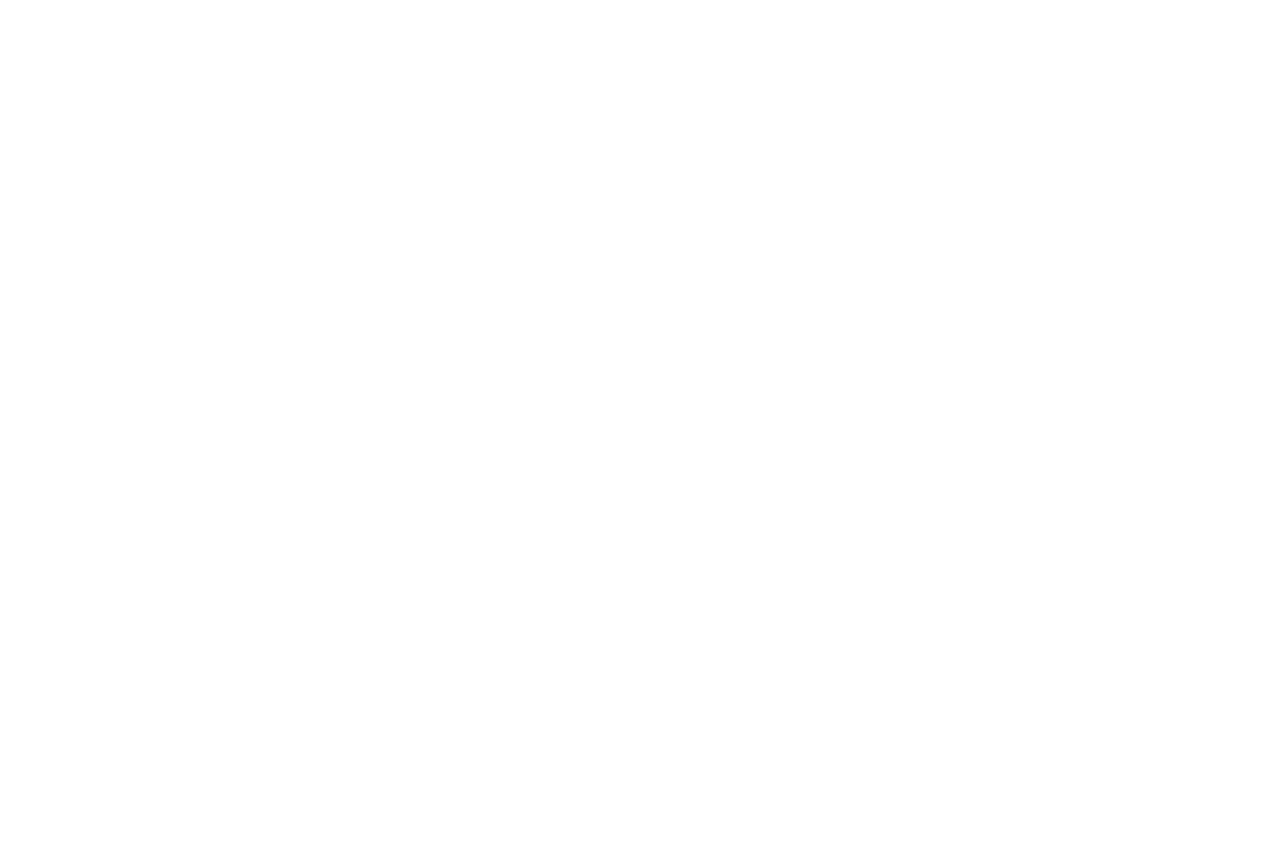
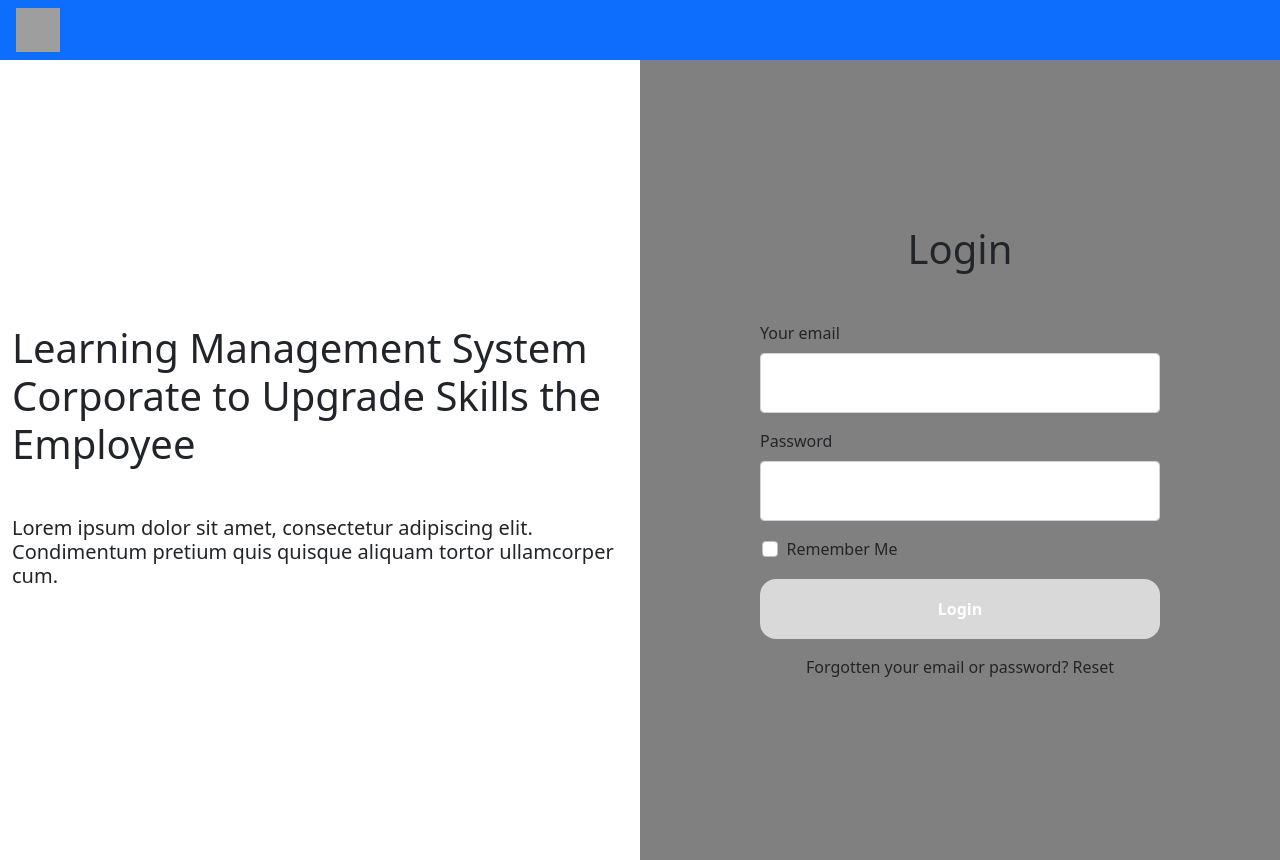
Before and after one commit to capstone-kelompok-4/FE-React, a React (Create React App) app: page /login in a window 1280 px wide. Before the commit this address had no page. Before the commit the page ends 800 px from the top, so only its background shows below. Built offline with nearby package versions, Linux system fonts and the light colour scheme; grey boxes are pictures that could not be loaded.

Commit message:
add login page

```diff
--- a/src/App.js
+++ b/src/App.js
@@ -1,14 +1,16 @@
-import { Outlet, Route, Routes } from 'react-router-dom';
-import './App.css';
-import Layouts from './Components/Layouts/Layouts';
-import Home from './Pages/Home/Home';
+import { Outlet, Route, Routes } from "react-router-dom";
+import "./App.css";
+import Layouts from "./Components/Layouts/Layouts";
+import Home from "./Pages/Home/Home";
+import Login from "./Pages/Login/Login";
 
 function App() {
   return (
     <>
       <Routes>
-        <Route path="/" element={<AppLayout/>}>
-          <Route path="/" element={<Home/>}/>
+        <Route path="/" element={<AppLayout />}>
+          <Route path="/login" exact element={<Login />} />
+          <Route path="/" exact element={<Home />} />
         </Route>
       </Routes>
     </>
@@ -16,10 +18,10 @@ function App() {
 }
 
 function AppLayout() {
-  return(
+  return (
     <Layouts>
-      <Outlet/>
+      <Outlet />
     </Layouts>
-  )
+  );
 }
 export default App;
--- a/src/Components/Layouts/Layouts.js
+++ b/src/Components/Layouts/Layouts.js
@@ -1,13 +1,14 @@
-import React from 'react'
+import React from "react";
 import Navbar from "../Navigation/Navbar";
 
-function Layouts({children}) {
+function Layouts({ children }) {
+  const isLogin = false;
   return (
     <>
-      <Navbar/>
+      <Navbar isLogin={isLogin} />
       <div>{children}</div>
     </>
-  )
+  );
 }
 
-export default Layouts
+export default Layouts;
--- a/src/Components/Navigation/Navbar.js
+++ b/src/Components/Navigation/Navbar.js
@@ -2,8 +2,7 @@ import React from 'react'
 import { Link } from 'react-router-dom';
 import classes from "./Navbar.module.css";
 
-function Navbar() {
-  const isLogin = false;
+function Navbar({isLogin=false}) {
   return (
     <>
       <nav className="navbar navbar-expand-lg bg-primary" style={{position: "sticky", top: "0", zIndex: "100"}}>
--- /dev/null
+++ b/src/Pages/Login/Login.js
@@ -0,0 +1,111 @@
+import React, { useRef } from "react";
+import { useNavigate } from "react-router-dom";
+
+function Login() {
+  const refUsername = useRef();
+  const refPassword = useRef();
+  const navigate = useNavigate();
+  // const submit = () => {
+  //   userLogin({
+  //     variables : {
+  //       username : refUsername.current.value,
+  //       password : refPassword.current.value
+  //     }
+  //   })
+  // }
+
+  return (
+    <div className="container-fluid">
+      <div className="row">
+        <div className="col">
+          <div
+            className="d-flex flex-column align-items-center justify-content-center"
+            style={{ height: "100vh" }}
+          >
+            <h1 className="mb-5">
+              Learning Management System Corporate to Upgrade Skills the
+              Employee
+            </h1>
+            <h5>
+              Lorem ipsum dolor sit amet, consectetur adipiscing elit.
+              Condimentum pretium quis quisque aliquam tortor ullamcorper cum.{" "}
+            </h5>
+          </div>
+        </div>
+        <div className="col" style={{ backgroundColor: "grey" }}>
+          <div
+            className="d-flex flex-column align-items-center justify-content-center"
+            style={{
+              height: "100vh",
+            }}
+          >
+            <h1 className="mb-5">Login</h1>
+            <div className="d-flex flex-column">
+              <label for="username" class="form-label">
+                Your email
+              </label>
+              <div class="input-group mb-3">
+                <input
+                  type="text"
+                  class="form-control"
+                  id="username"
+                  ref={refUsername}
+                  style={{ width: "400px", height: "60px" }}
+                />
+              </div>
+            </div>
+            <div className="d-flex flex-column mb-3">
+              <label for="username" class="form-label">
+                Password
+              </label>
+              <div class="input-group">
+                <input
+                  type="text"
+                  class="form-control"
+                  id="username"
+                  ref={refPassword}
+                  style={{ width: "400px", height: "60px" }}
+                />
+              </div>
+            </div>
+            <div className="d-flex flex-column mb-3 ">
+              <div class="form-check" style={{ paddingRight: "260px" }}>
+                <input
+                  class="form-check-input"
+                  type="checkbox"
+                  value=""
+                  id="flexCheckDefault"
+                />
+                <label class="form-check-label" for="flexCheckDefault">
+                  Remember Me
+                </label>
+              </div>
+            </div>
+            <div className="d-flex flex-column mb-3 ">
+              <button
+                type="button"
+                class="btn"
+                onClick={() => navigate("/")}
+                style={{
+                  background: "#D9D9D9",
+                  width: "400px",
+                  height: "60px",
+                  borderRadius: "1rem",
+                  color: "#fff",
+                  fontWeight: "bold",
+                }}
+              >
+                Login
+              </button>
+            </div>
+            <div className="d-flex flex-column ">
+              <p>Forgotten your email or password? Reset</p>
+            </div>
+          </div>
+        </div>
+      </div>
+    </div>
+  );
+}
+
+export default Login;
```
Also changed, not shown: src/Components/Course/CourseCard.js (line endings or trailing spaces).
